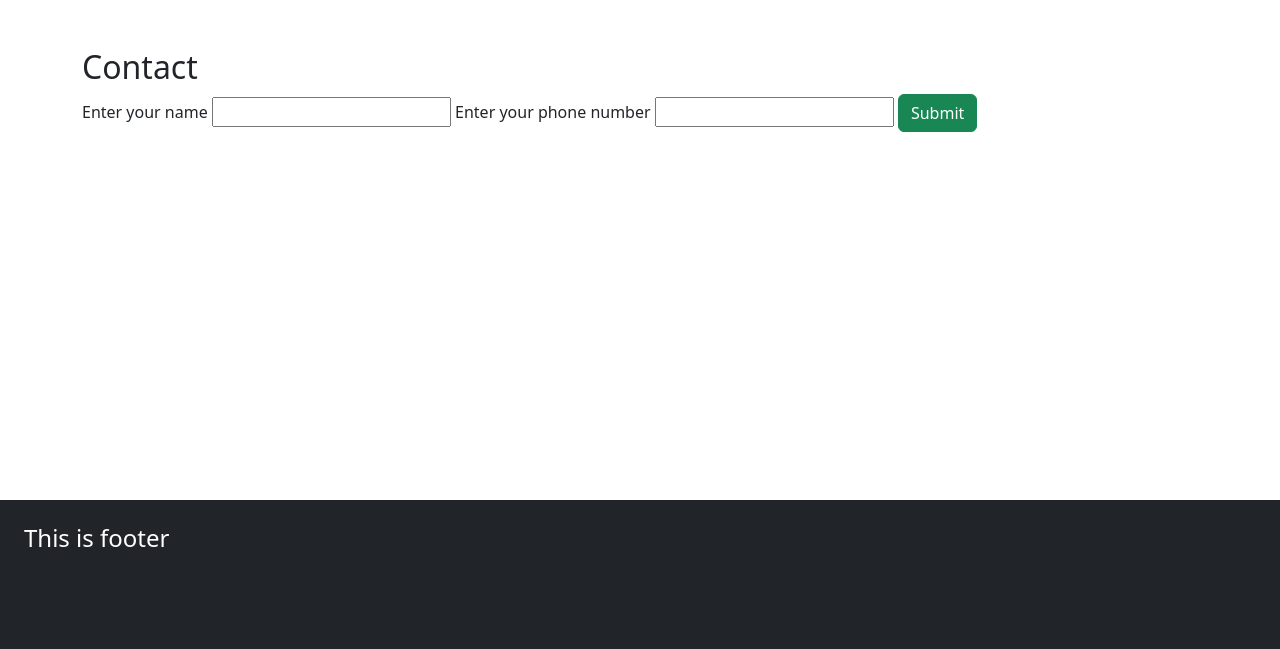
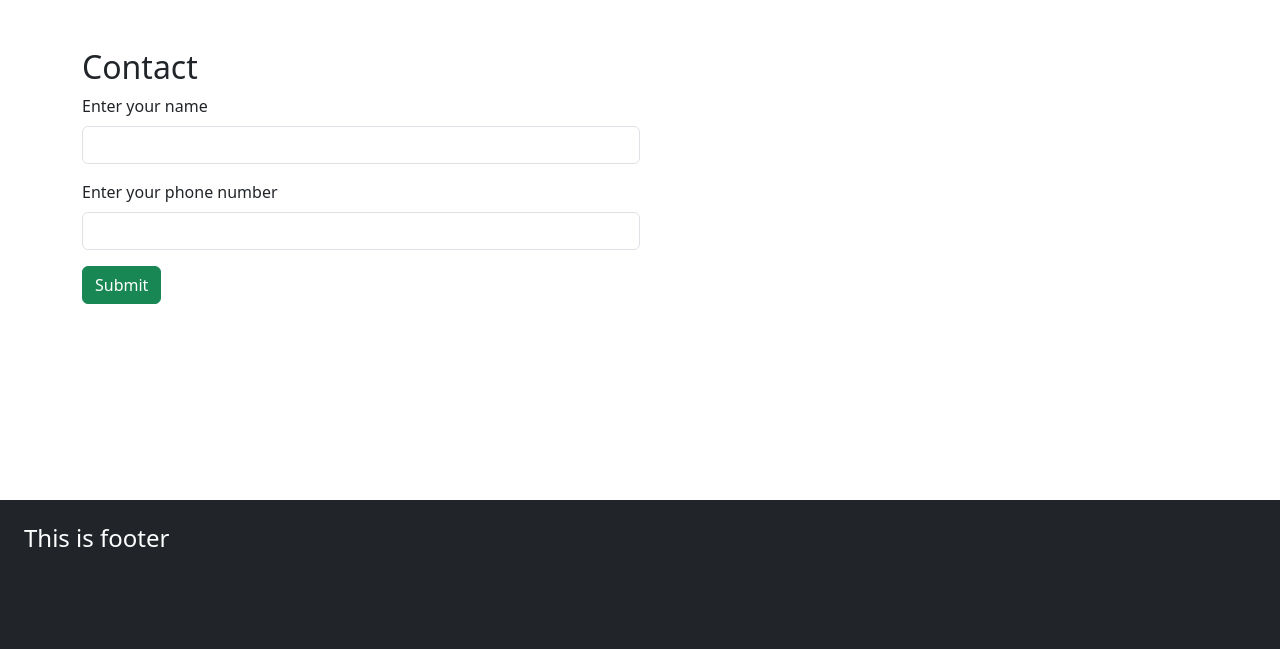
Before and after one commit to Akhilesh-4753/Django-mvt-basics, a Django app: page /contact in a window 1280 px wide. Shown: the part 56-705 px from the top of the page. Run offline with Django 5.2, Linux system fonts and the light colour scheme.

Commit message:
contact page form submission updated in post method

```diff
--- a/tasks/templates/tasks/contact.html
+++ b/tasks/templates/tasks/contact.html
@@ -5,10 +5,20 @@
 {% block content %}
 
 <h2>Contact</h2>
-<label for="">Enter your name</label>
-<input type="text">
-<label for="">Enter your phone number</label>
-<input type="text">
-<button class="btn btn-success">Submit</button>
+
+<form action="" method="post" class="vstack gap-3 w-50">
+     {% csrf_token %}
+    <div>
+        <label for="name" class="form-label">Enter your name</label>
+        <input id="name" name="name" type="text" class="form-control" value="{{ name }}">
+    </div>
+    <div>
+        <label for="phone" class="form-label">Enter your phone number</label>
+        <input id="phone" name="phone" type="tel" class="form-control" value="{{ phone }}">
+    </div>
+    <div>
+        <button type="submit" class="btn btn-success">Submit</button>
+    </div>
+</form>
 
 {% endblock %}
--- a/tasks/views.py
+++ b/tasks/views.py
@@ -23,7 +23,22 @@ def About(request):
     return render(request,"tasks/about.html",{"course": course})
 
 def Contact(request):
-    return render(request,"tasks/contact.html")
+    name = ''
+    phone = ''
+
+    if request.method == 'POST':
+        name = request.POST.get('name', '')
+        phone = request.POST.get('phone', '')
+
+        print("Name:", name)
+        print("Phone:", phone)
+
+    context = {
+        'name': name,
+        'phone': phone
+    }
+
+    return render(request, "tasks/contact.html", context)
 
 def Greetings(request):
     name = request.GET.get("name","")
```
